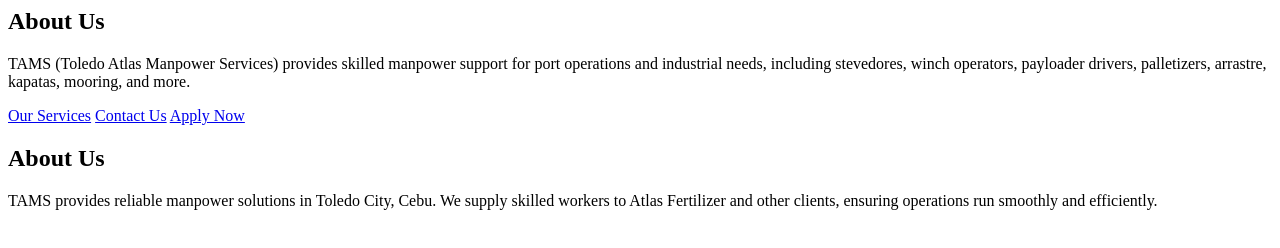
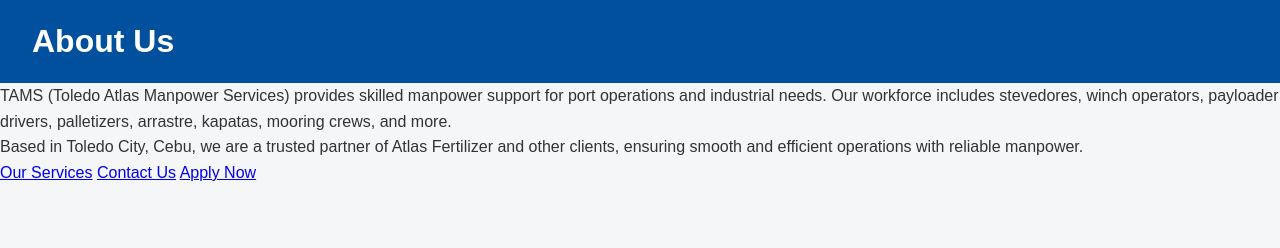
Before and after one commit to BMad927/TAMS, a website: page about.html in a window 1280 px wide. Drawn offline with Linux system fonts and the light colour scheme.

Commit message:
update about page

```diff
--- a/about.html
+++ b/about.html
@@ -1,22 +1,34 @@
-<!-- About Us Page -->
-<section class="about">
-  <h2>About Us</h2>
-  <p>TAMS (Toledo Atlas Manpower Services) provides skilled manpower support for port operations and industrial needs, including stevedores, winch operators, payloader drivers, palletizers, arrastre, kapatas, mooring, and more.</p>
+<!DOCTYPE html>
+<html lang="en">
+<head>
+  <meta charset="UTF-8">
+  <meta name="viewport" content="width=device-width, initial-scale=1.0">
+  <title>About Us | TAMS</title>
+  <link rel="stylesheet" href="style.css">
+</head>
+<body>
+  <header>
+    <h1>About Us</h1>
+  </header>
 
-  <div class="buttons">
-    <a href="services.html" class="btn">Our Services</a>
-    <a href="contact.html" class="btn">Contact Us</a>
-    <a href="apply.html" class="btn">Apply Now</a>
-  </div>
+  <section class="about">
+    <p>
+      TAMS (Toledo Atlas Manpower Services) provides skilled manpower support
+      for port operations and industrial needs. Our workforce includes stevedores,
+      winch operators, payloader drivers, palletizers, arrastre, kapatas, mooring crews,
+      and more.
+    </p>
 
-  <main>
-    <h2>About Us</h2>
     <p>
-      TAMS provides reliable manpower solutions in Toledo City, Cebu.
-      We supply skilled workers to Atlas Fertilizer and other clients,
-      ensuring operations run smoothly and efficiently.
+      Based in Toledo City, Cebu, we are a trusted partner of Atlas Fertilizer
+      and other clients, ensuring smooth and efficient operations with reliable manpower.
     </p>
-  </main>
 
-
-</section>
+    <div class="buttons">
+      <a href="services.html" class="btn">Our Services</a>
+      <a href="contact.html" class="btn">Contact Us</a>
+      <a href="apply.html" class="btn">Apply Now</a>
+    </div>
+  </section>
+</body>
+</html>
```
